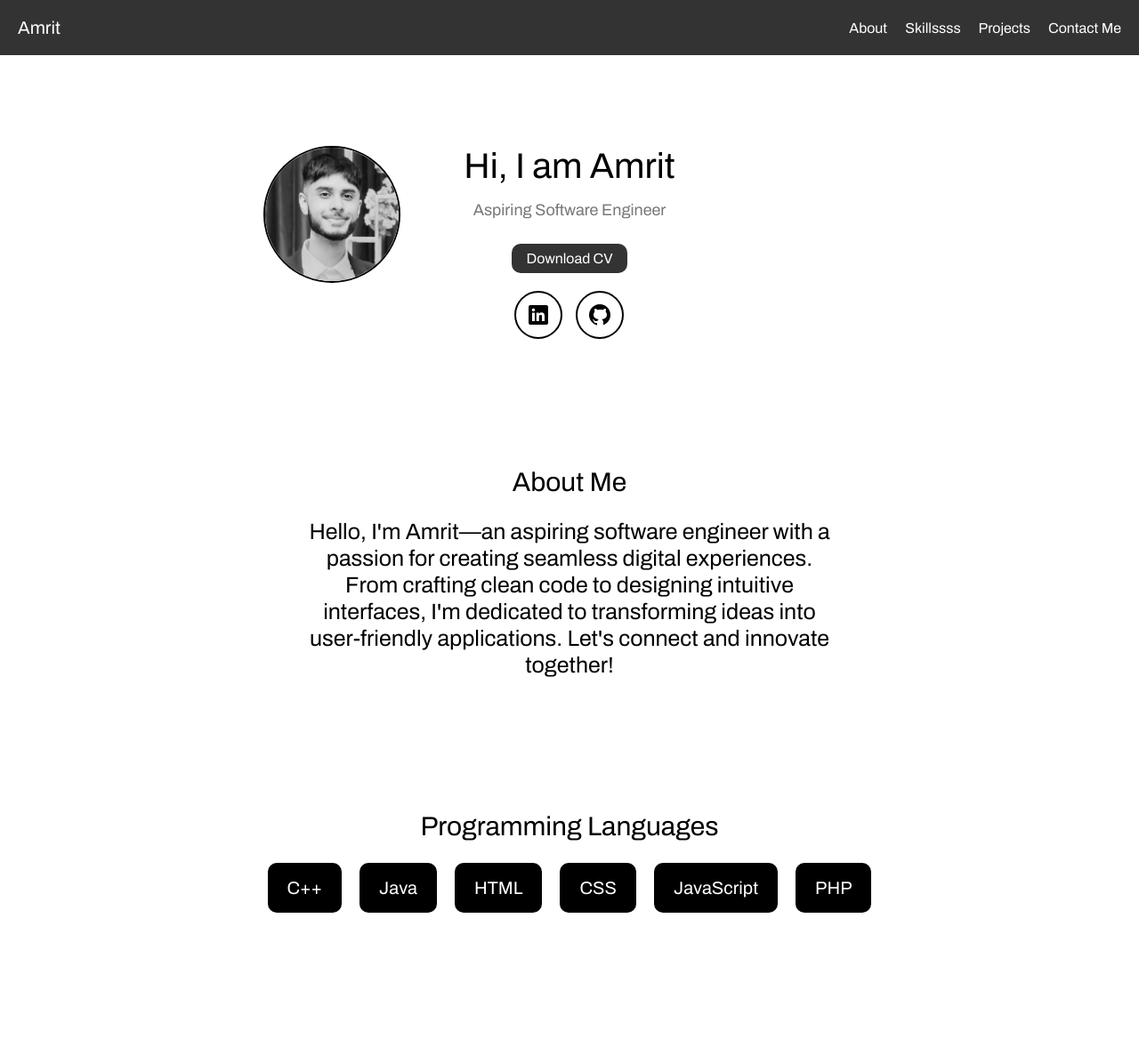
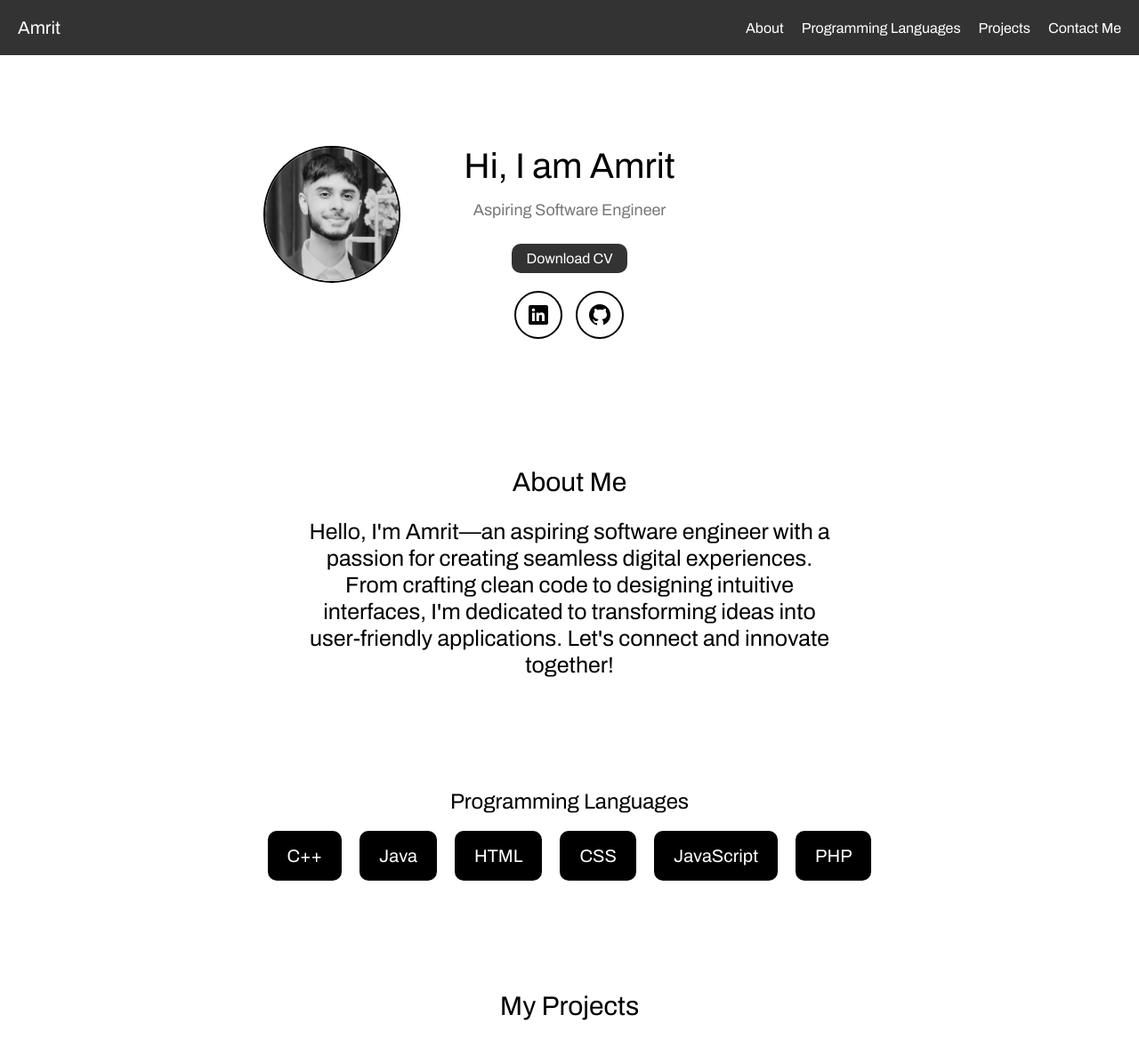
Before and after one commit to TinyFish1280/amrit.github.io, a plain HTML site: page index.html in a window 1280 px wide. Shown: the top 1168 px of the page at 89% size. Drawn offline with Linux system fonts and the light colour scheme.

Commit message:
Update index.html

```diff
--- a/index.html
+++ b/index.html
@@ -14,7 +14,7 @@
             <div class="navbar">
                 <ul class="menu">
                     <li><a href="#about">About</a></li>
-                    <li><a href="#skills">Skillssss</a></li>
+                    <li><a href="#Programming Languages">Programming Languages</a></li>
                     <li><a href="#projects">Projects</a></li>
                     <li><a href="#contact">Contact Me</a></li>
                 </ul>
@@ -64,7 +64,7 @@
         </section>
 
 
-        <section id="skills" class="section">
+        <section id="Programming Languages" class="section">
             <div class="content">
                 <h1>Programming Languages</h1>
                 <div class="box-container">
```
